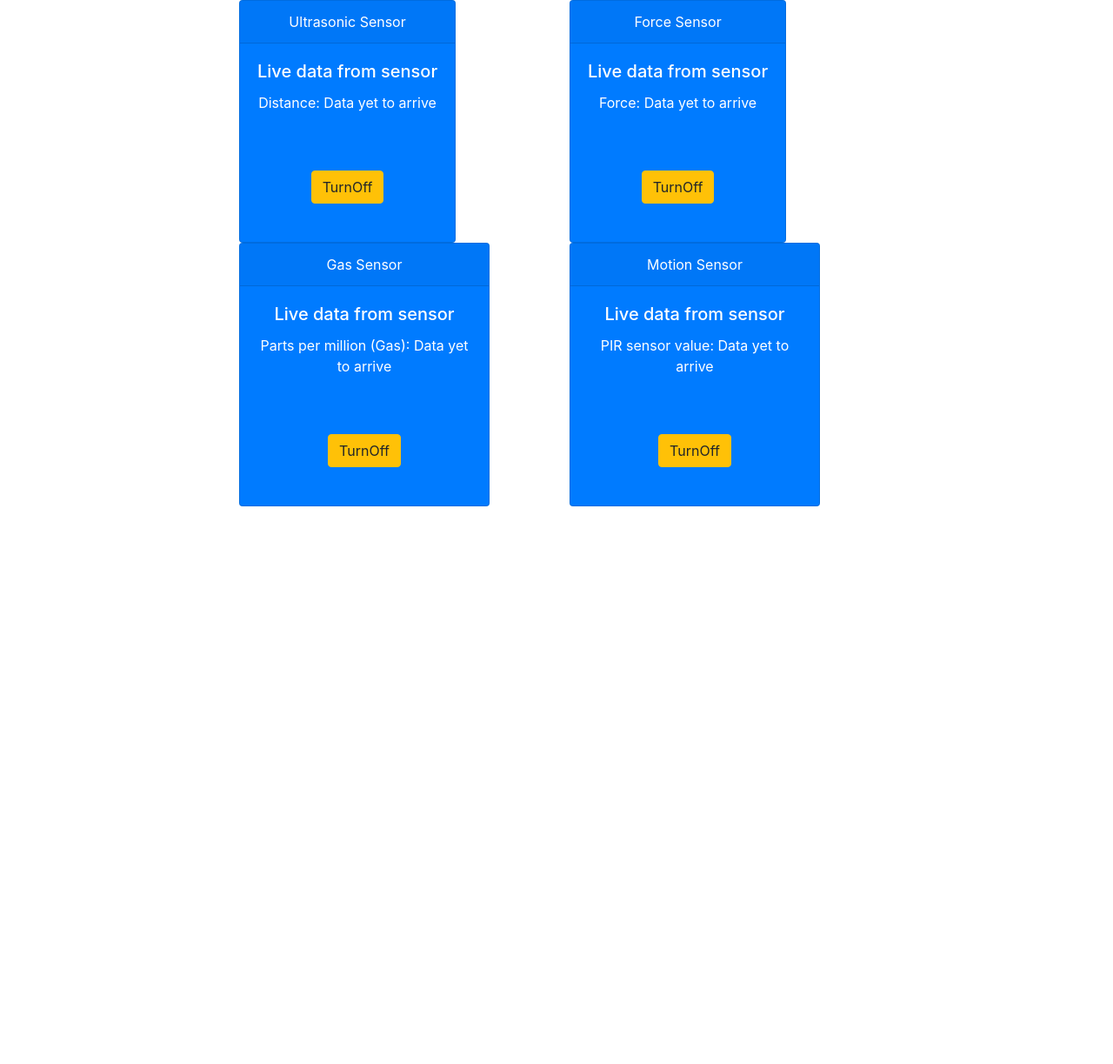
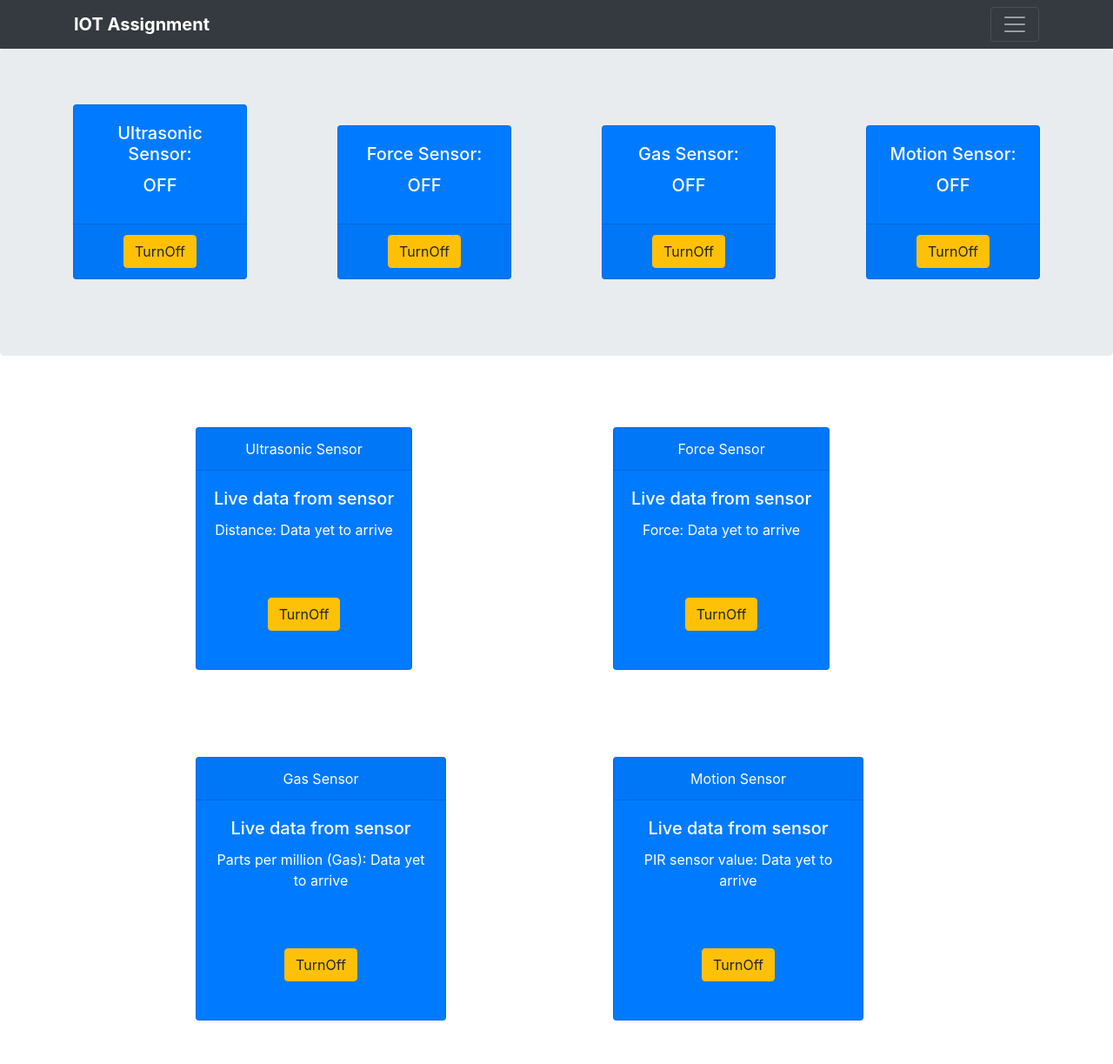
Before and after one commit to surya-raj-02/MQTT-iot-simulation, a Flask app: page / in a window 1280 px wide. Shown: the whole page at 87% size. Before the commit the page ends 582 px from the top, so only its background shows below. Run offline with Flask 2, Linux system fonts and the light colour scheme; some libraries are stand-ins or nearby versions.

Commit message:
the lion slept tonight

```diff
--- a/templates/index.html
+++ b/templates/index.html
@@ -34,6 +34,10 @@
         //$("#ultrapar").addClass("card text-white bg-danger mb-4 column h-100")
         console.log(id)
         $("#"+id).parent().parent().removeClass().addClass("card text-white bg-primary mb-4 column h-100")
+        if(id.substr(id.length - 1)=="1"){
+          console.log(id.substring(0, id.length - 2)+"2")
+          $("#"+id.substring(0, id.length - 1)+"2").html("OFF")
+        }
       }
       namespace = "/test";
       // Client Side Javascript to receive numbers.
@@ -45,27 +49,51 @@
         // this is a callback that triggers when the "my response" event is emitted by the server.
         socket.on("send ultra", function (msg) {
           $("#ultra").html("<p>Distance: " + msg.data + "</p>");
+          $("#ultra2").html("ON");
           $("#ultrapar").addClass("card text-white bg-danger mb-4 column h-100")
+          $("#ultra1").parent().parent().addClass("card text-white bg-danger mb-4 column h-100")
         });
 
         socket.on("send force", function (msg) {
           $("#force").html("<p>Force: " + msg.data + "</p>");
+          $("#force2").html("ON");
           $("#forcepar").addClass("card text-white bg-danger mb-4 column h-100")
+          $("#force1").parent().parent().addClass("card text-white bg-danger mb-4 column h-100")
         });
 
         socket.on("send gas", function (msg) {
           $("#gas").html("<p>Parts per million (Gas): " + msg.data + "</p>");
+          $("#gas2").html("ON");
           $("#gaspar").addClass("card text-white bg-danger mb-4 column h-100")
+          $("#gas1").parent().parent().addClass("card text-white bg-danger mb-4 column h-100")
+
         });
 
         socket.on("send motion", function (msg) {
           $("#motion").html("<p>PIR sensor value: " + msg.data + "</p>");
+          $("#motion2").html("ON");
           $("#motionpar").addClass("card text-white bg-danger mb-4 column h-100")
+          $("#motion1").parent().parent().addClass("card text-white bg-danger mb-4 column h-100")
         });
 
         socket.on("send one-hot", function (msg) {
-          console.log("got something: ", msg.data[0]);
-          $("#dash").append("<p>Received onehot: " + msg.data + "</p>");
+          console.log("got something: ", msg.data);
+          if(msg.data[0]==1){
+            $("#ultra1").parent().parent().removeClass().addClass("card text-white bg-danger mb-4 column h-100")
+            $("#ultra2").html("ON")
+          }
+          if(msg.data[1]==1){
+            $("#force1").parent().parent().removeClass().addClass("card text-white bg-danger mb-4 column h-100")
+            $("#force2").html("ON")
+          }
+          if(msg.data[2]==1){
+            $("#gas1").parent().parent().removeClass().addClass("card text-white bg-danger mb-4 column h-100")
+            $("#gas2").html("ON")
+          }
+          if(msg.data[3]==1){
+            $("#motion1").parent().parent().removeClass().addClass("card text-white bg-danger mb-4 column h-100")
+            $("#motion2").html("ON")
+          }
         });
         //example of triggering an event on click of a form submit button
       });
@@ -73,12 +101,77 @@
   </head>
   <body>
     <center>
-      <div id="dash">
-
-      </div>
+      <header>
+        <div class="collapse bg-dark" id="navbarHeader">
+          <div class="container">
+            <div class="row">
+              <div class="col-sm-8 col-md-7 py-4">
+                <h4 class="text-white">About</h4>
+                <p class="text-muted">Add some information about the album below, the author, or any other background context. Make it a few sentences long so folks can pick up some informative tidbits. Then, link them off to some social networking sites or contact information.</p>
+              </div>
+              <div class="col-sm-4 offset-md-1 py-4">
+                <h4 class="text-white">Contact</h4>
+                <ul class="list-unstyled">
+                  <li><a href="#" class="text-white">Follow on Twitter</a></li>
+                  <li><a href="#" class="text-white">Like on Facebook</a></li>
+                  <li><a href="#" class="text-white">Email me</a></li>
+                </ul>
+              </div>
+            </div>
+          </div>
+        </div>
+        <div class="navbar navbar-dark bg-dark box-shadow">
+          <div class="container d-flex justify-content-between">
+            <a href="#" class="navbar-brand d-flex align-items-center">
+              <center><strong>IOT Assignment</strong></center>
+            </a>
+            <button class="navbar-toggler" type="button" data-toggle="collapse" data-target="#navbarHeader" aria-controls="navbarHeader" aria-expanded="false" aria-label="Toggle navigation">
+              <span class="navbar-toggler-icon"></span>
+            </button>
+          </div>
+        </div>
+      </header>
+      <section class="jumbotron text-center" id="dash" style="display: flex; text-align: center;">
+            <div class="card text-white bg-primary mb-4 column h-100" style="width: 200px; height: 200px;margin: auto;background-color: blue;color: white;">
+              <div class="card-body">
+                <h5 class="card-title">Ultrasonic Sensor:</h5>
+                <h5 class="card-title" id="ultra2">OFF</h5>
+              </div>
+              <div class="card-footer">
+                <button type="button" id="ultra1" onclick="turnoff(this.id)" class="btn btn-warning" >TurnOff</button>
+              </div>
+            </div>
+            <div class="card text-white bg-primary mb-4 column h-100" style="width: 200px; height: 200px;margin: auto;background-color: blue;color: white;" >
+              <div class="card-body">
+                <h5 class="card-title">Force Sensor: </h5>
+                <h5 class="card-title" id="force2">OFF</h5>
+              </div>
+              <div class="card-footer">
+                <button type="button" id="force1" onclick="turnoff(this.id)" class="btn btn-warning" >TurnOff</button>
+              </div>
+            </div>
+            <div class="card text-white bg-primary mb-4 column h-100" style="width: 200px; height: 200px;margin: auto;background-color: blue;color: white;">
+              <div class="card-body">
+                <h5 class="card-title" >Gas Sensor: </h5>
+                <h5 class="card-title" id="gas2">OFF</h5>
+              </div>
+              <div class="card-footer">
+                <button type="button" id="gas1" onclick="turnoff(this.id)" class="btn btn-warning" >TurnOff</button>
+              </div>
+            </div>
+              <div class="card text-white bg-primary mb-4 column h-100" style="width: 200px; height: 200px;margin: auto;background-color: blue;color: white;">
+                <div class="card-body">
+                  <h5 class="card-title">Motion Sensor: </h5>
+                  <h5 class="card-title" id="motion2">OFF</h5>
+                </div>
+                <div class="card-footer">
+                  <button type="button" id="motion1" onclick="turnoff(this.id)" class="btn btn-warning" >TurnOff</button>
+                </div>
+              </div>
+      </section>
       <div class="container">
         <div class="row justify-content-center">
-          <div class="col-lg-4 d-flex align-items-stretch" >
+          <div class="col-lg-4 d-flex align-items-stretch" style="margin: 50px;">
             <div
               class="card text-white bg-primary mb-4 column h-100"
               style="max-width: 18rem" id="ultrapar"
@@ -91,7 +184,7 @@
               </div>
             </div>
           </div>
-          <div class="col-lg-4 d-flex align-items-stretch">
+          <div class="col-lg-4 d-flex align-items-stretch" style="margin: 50px;">
             <div
               class="card text-white bg-primary mb-4 column h-100"
               style="max-width: 18rem" id="forcepar"
@@ -106,7 +199,7 @@
           </div>
         </div>
         <div class="row justify-content-center">
-          <div class="col-lg-4 d-flex align-items-stretch">
+          <div class="col-lg-4 d-flex align-items-stretch" style="margin: 50px;">
             <div
               class="card text-white bg-primary mb-4 column h-100"
               style="max-width: 18rem" id="gaspar"
@@ -121,7 +214,7 @@
               </div>
             </div>
           </div>
-          <div class="col-lg-4 d-flex align-items-stretch">
+          <div class="col-lg-4 d-flex align-items-stretch" style="margin: 50px;">
             <div
               class="card text-white bg-primary mb-4 column h-100"
               style="max-width: 18rem" id="motionpar"
```
